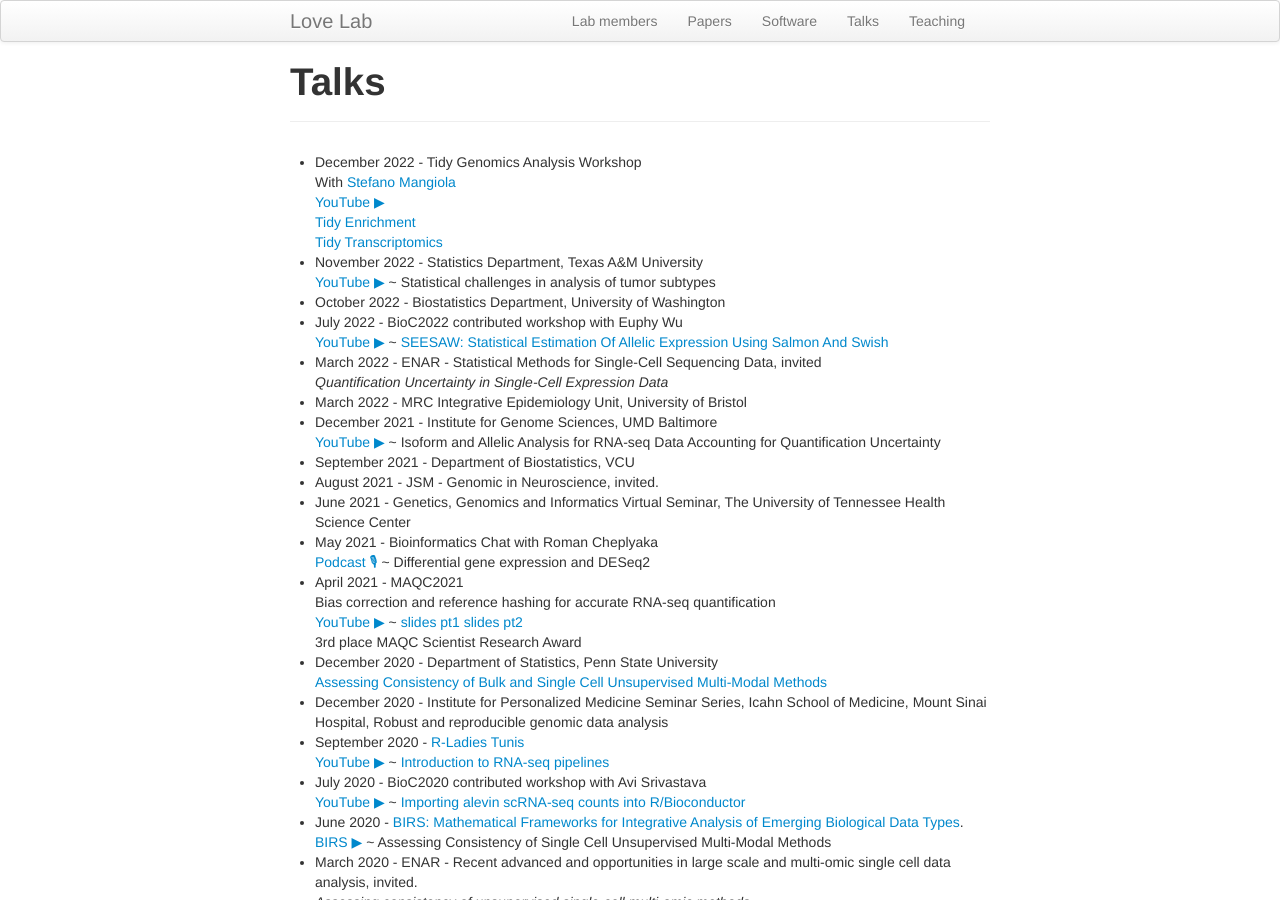
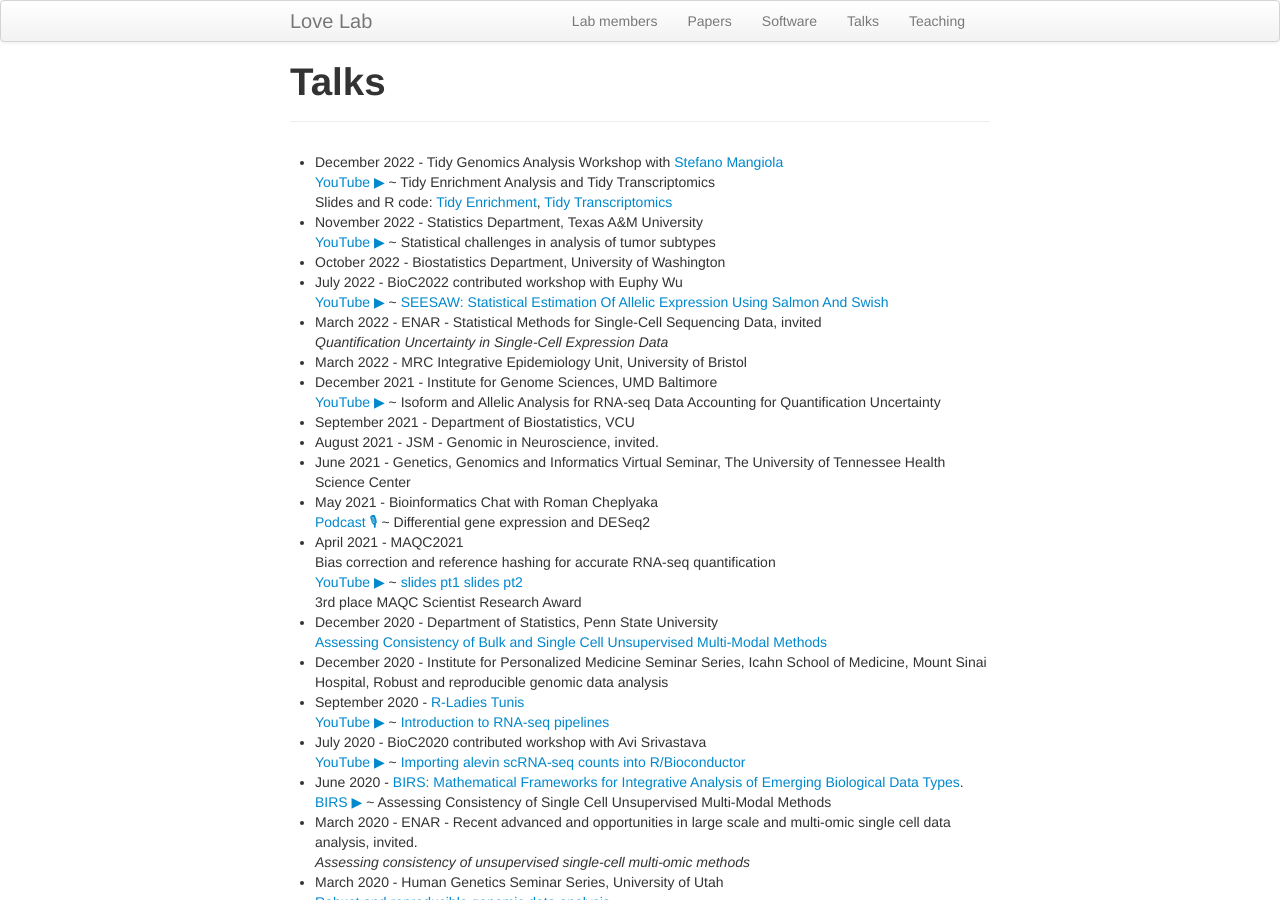
Before and after one commit to mikelove/mikelove.github.io, a Jekyll site: the page built from pages/talks.md, in a window 1280 px wide and 900 px high. Built offline with Jekyll 4.4.1, drawn with Linux system fonts in a browser that asks for light colours.

Commit message:
update links in talk

```diff
--- a/pages/talks.md
+++ b/pages/talks.md
@@ -3,11 +3,10 @@ layout: page
 title: "Talks"
 ---
 
-* December 2022 - Tidy Genomics Analysis Workshop <br/>
-  With [Stefano Mangiola](https://github.com/stemangiola) <br/>
-  [YouTube ▶](https://www.youtube.com/watch?v=nXxTGoBJYHM) <br/>
-  [Tidy Enrichment](https://github.com/mikelove/tidy-genomics-talk) <br/>
-  [Tidy Transcriptomics](https://github.com/tidytranscriptomics-workshops/LoveMangiola2022_tidytranscriptomics
+* December 2022 - Tidy Genomics Analysis Workshop with [Stefano Mangiola](https://github.com/stemangiola) <br/>
+  [YouTube ▶](https://www.youtube.com/watch?v=nXxTGoBJYHM) ~ Tidy
+  Enrichment Analysis and Tidy Transcriptomics <br/>
+  Slides and R code: [Tidy Enrichment](https://github.com/mikelove/tidy-genomics-talk#readme), [Tidy Transcriptomics](https://github.com/tidytranscriptomics-workshops/LoveMangiola2022_tidytranscriptomics
 )
 * November 2022 - Statistics Department, Texas A&M University <br/>
   [YouTube ▶](https://www.youtube.com/watch?v=W1S3-im_1lk) ~
```
